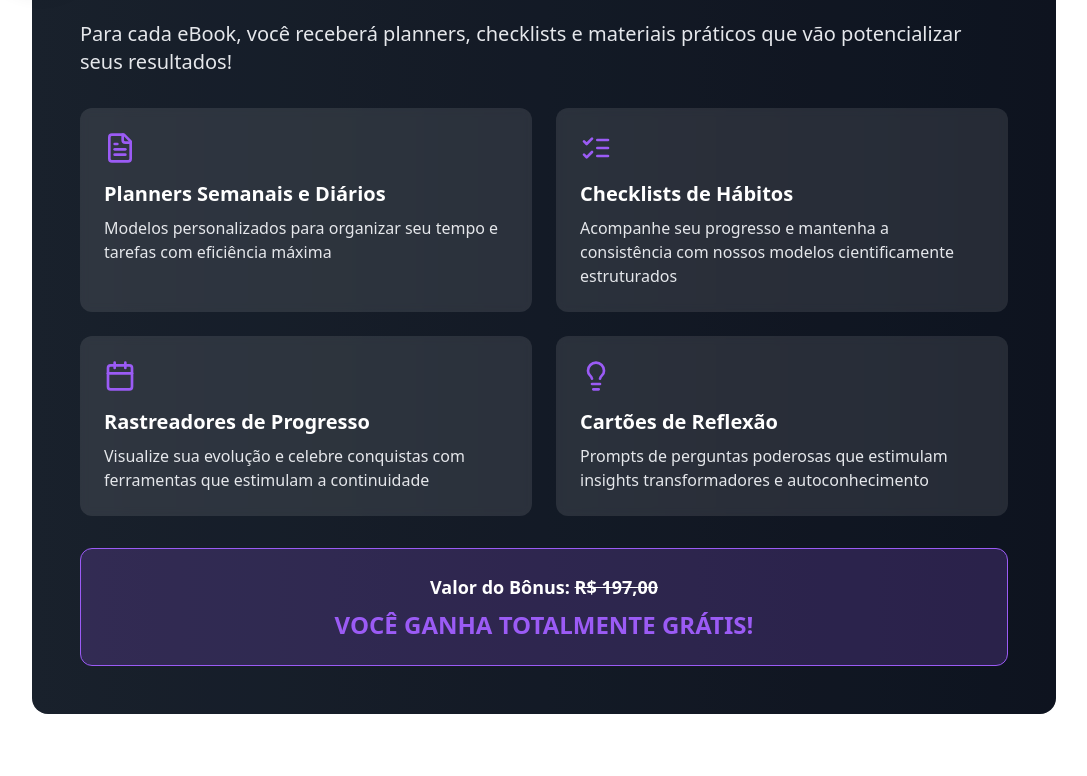
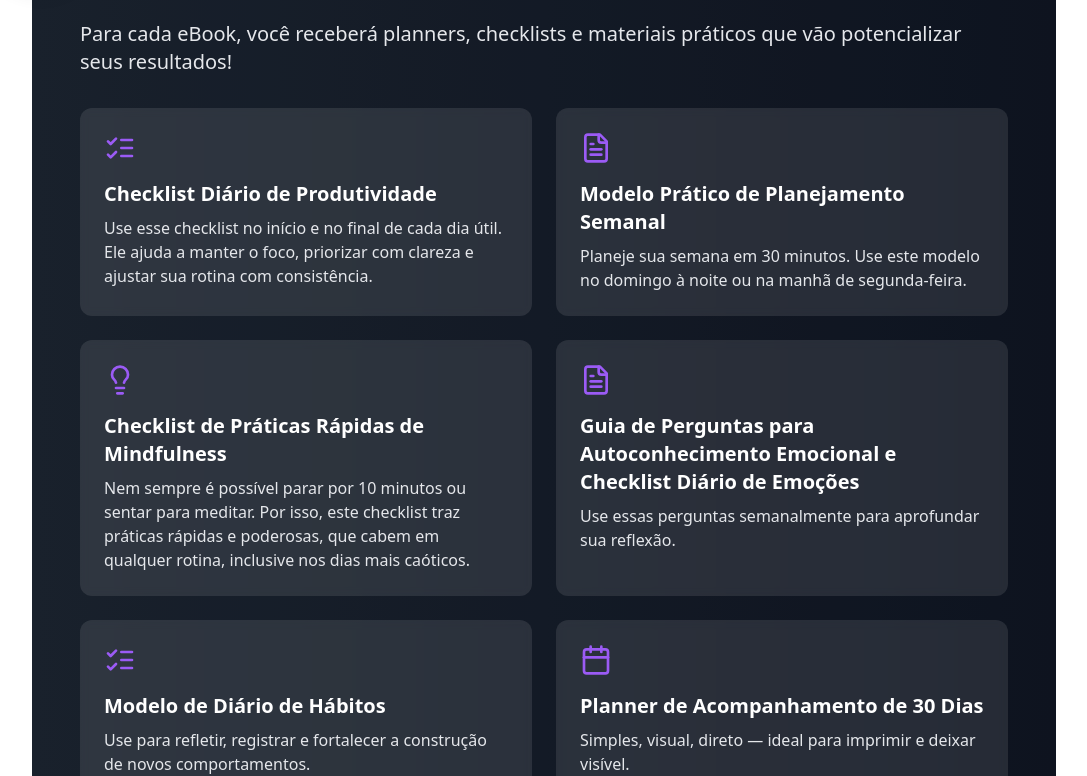
Before and after one commit to FilipeRosa235/life-upgrade-combo-pack, a React (Vite) app: page / in a window 1280 px wide. Shown: the part 3968-4744 px from the top of the page, without its empty margins (96-1183 px from the left). Built offline with nearby package versions, Linux system fonts and the light colour scheme.

Commit message:
Update BonusSection.tsx

```diff
--- a/src/components/sections/BonusSection.tsx
+++ b/src/components/sections/BonusSection.tsx
@@ -22,24 +22,34 @@ export function BonusSection() {
 
               <div className="grid md:grid-cols-2 gap-6 mb-8">
                 <div className="bg-white/10 backdrop-blur-sm p-6 rounded-xl">
+                  <ListChecks className="w-8 h-8 text-highlight mb-4" />
+                  <h3 className="text-xl font-bold mb-2">Checklist Diário de Produtividade</h3>
+                  <p className="text-gray-200">Use esse checklist no início e no final de cada dia útil. Ele ajuda a manter o foco, priorizar com clareza e ajustar sua rotina com consistência.</p>
+                </div>
+                <div className="bg-white/10 backdrop-blur-sm p-6 rounded-xl">
                   <FileText className="w-8 h-8 text-highlight mb-4" />
-                  <h3 className="text-xl font-bold mb-2">Planners Semanais e Diários</h3>
-                  <p className="text-gray-200">Modelos personalizados para organizar seu tempo e tarefas com eficiência máxima</p>
+                  <h3 className="text-xl font-bold mb-2">Modelo Prático de Planejamento Semanal</h3>
+                  <p className="text-gray-200">Planeje sua semana em 30 minutos. Use este modelo no domingo à noite ou na manhã de segunda-feira.</p>
+                </div>
+                <div className="bg-white/10 backdrop-blur-sm p-6 rounded-xl">
+                  <LightbulbIcon className="w-8 h-8 text-highlight mb-4" />
+                  <h3 className="text-xl font-bold mb-2">Checklist de Práticas Rápidas de Mindfulness</h3>
+                  <p className="text-gray-200">Nem sempre é possível parar por 10 minutos ou sentar para meditar. Por isso, este checklist traz práticas rápidas e poderosas, que cabem em qualquer rotina, inclusive nos dias mais caóticos.</p>
+                </div>
+                <div className="bg-white/10 backdrop-blur-sm p-6 rounded-xl">
+                  <FileText className="w-8 h-8 text-highlight mb-4" />
+                  <h3 className="text-xl font-bold mb-2">Guia de Perguntas para Autoconhecimento Emocional e Checklist Diário de Emoções</h3>
+                  <p className="text-gray-200">Use essas perguntas semanalmente para aprofundar sua reflexão.</p>
                 </div>
                 <div className="bg-white/10 backdrop-blur-sm p-6 rounded-xl">
                   <ListChecks className="w-8 h-8 text-highlight mb-4" />
-                  <h3 className="text-xl font-bold mb-2">Checklists de Hábitos</h3>
-                  <p className="text-gray-200">Acompanhe seu progresso e mantenha a consistência com nossos modelos cientificamente estruturados</p>
+                  <h3 className="text-xl font-bold mb-2">Modelo de Diário de Hábitos</h3>
+                  <p className="text-gray-200">Use para refletir, registrar e fortalecer a construção de novos comportamentos.</p>
                 </div>
                 <div className="bg-white/10 backdrop-blur-sm p-6 rounded-xl">
                   <Calendar className="w-8 h-8 text-highlight mb-4" />
-                  <h3 className="text-xl font-bold mb-2">Rastreadores de Progresso</h3>
-                  <p className="text-gray-200">Visualize sua evolução e celebre conquistas com ferramentas que estimulam a continuidade</p>
-                </div>
-                <div className="bg-white/10 backdrop-blur-sm p-6 rounded-xl">
-                  <LightbulbIcon className="w-8 h-8 text-highlight mb-4" />
-                  <h3 className="text-xl font-bold mb-2">Cartões de Reflexão</h3>
-                  <p className="text-gray-200">Prompts de perguntas poderosas que estimulam insights transformadores e autoconhecimento</p>
+                  <h3 className="text-xl font-bold mb-2">Planner de Acompanhamento de 30 Dias</h3>
+                  <p className="text-gray-200">Simples, visual, direto — ideal para imprimir e deixar visível.</p>
                 </div>
               </div>
 
```
